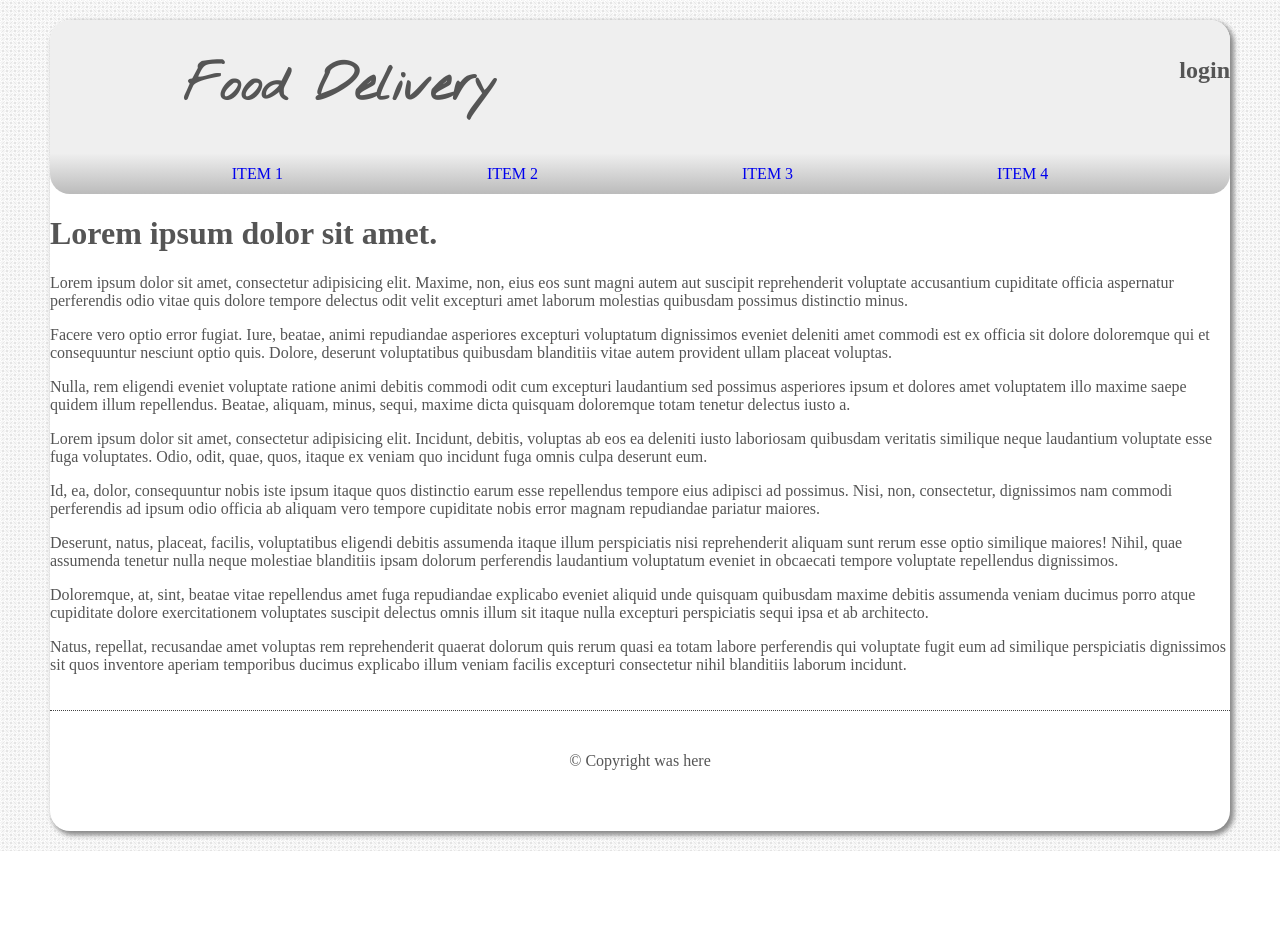
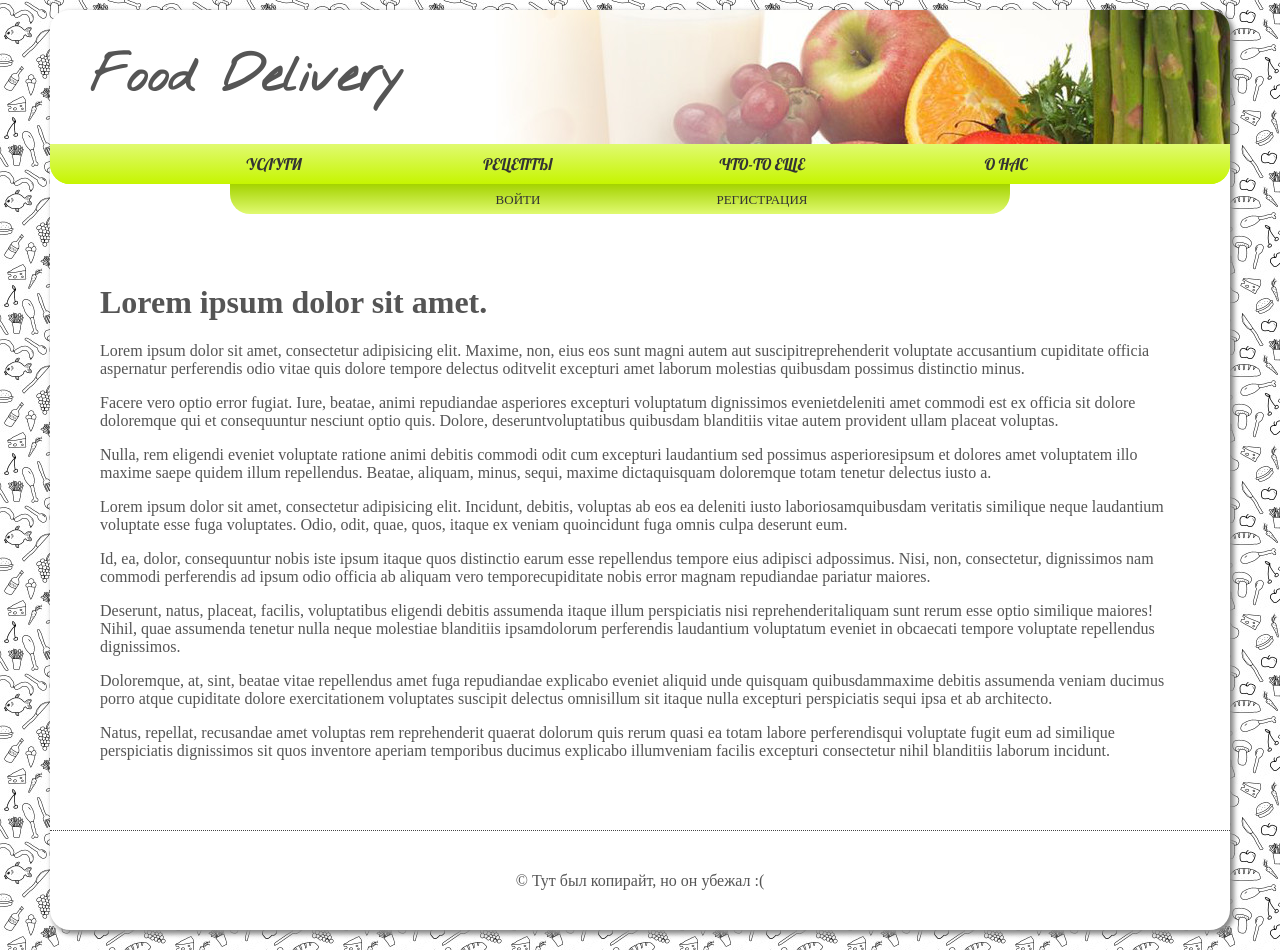
Before and after one commit to Nikyu/FoodDelivery, a plain HTML site: page mysite/index.html in a window 1280 px wide. Before the commit the page ends 851 px from the top, so only its background shows below. Drawn offline with Linux system fonts and the light colour scheme.

Commit message:
изменены шрифты, цвета и основной фон

```diff
--- a/mysite/index.html
+++ b/mysite/index.html
@@ -5,45 +5,54 @@
 	<title>Food Delivery</title>
 	<link rel="stylesheet" type="text/css" href="style.css">
 	<link href='http://fonts.googleapis.com/css?family=Nothing+You+Could+Do' rel='stylesheet' type='text/css'>
+	<link href='http://fonts.googleapis.com/css?family=Lobster&subset=latin,cyrillic' rel='stylesheet' type='text/css'>
 </head>
 <body>
 	<div class="container">
 		<div class="row">
-			<div class="header span6">
+			<div class="header span12">
 				<h1>Food Delivery</h1>
 			</div>
-			<div class="login">
-				<h2>login</h2>
+		</div>
+		<div class="row menu">
+			<div class="menu span12">
+				<nav>
+					<ul>
+						<a href="#"><li>услуги</li></a>
+						<a href="#"><li>рецепты</li></a>
+						<a href="#"><li>что-то еще</li></a>
+						<a href="#"><li>о нас</li></a>
+					</ul>
+				</nav>
 			</div>
 		</div>
 		<div class="row">
-			<div class="menu span12">
-				<nav>
-					<ul>
-						<a href="#"><li ><menuitem>Item 1</menuitem></li></a>
-						<a href="#"><li href="#"><menuitem>Item 2</menuitem></li></a>
-						<a href="#"><li href="#"><menuitem>Item 3</menuitem></li></a>
-						<a href="#"><li href="#"><menuitem>Item 4</menuitem></li></a>
-					</ul>
-				</nav>
+			<div class="span8 offset2 login-menu">
+				<ul>
+					<a href="#"><li>войти</li></a>
+					<a href="#"><li>регистрация</li></a>
+				</ul>
 			</div>
-			<div class="row">
-				<div class="content span12">
+			<div class="offset2"></div>
+		</div>
+		<div class="row">
+			<div class="span12">
+				<div class="main-content">
 					<h1>Lorem ipsum dolor sit amet.</h1>
-					<p>Lorem ipsum dolor sit amet, consectetur adipisicing elit. Maxime, non, eius eos sunt magni autem aut suscipit reprehenderit voluptate accusantium cupiditate officia aspernatur perferendis odio vitae quis dolore tempore delectus odit velit excepturi amet laborum molestias quibusdam possimus distinctio minus.</p>
-					<p>Facere vero optio error fugiat. Iure, beatae, animi repudiandae asperiores excepturi voluptatum dignissimos eveniet deleniti amet commodi est ex officia sit dolore doloremque qui et consequuntur nesciunt optio quis. Dolore, deserunt voluptatibus quibusdam blanditiis vitae autem provident ullam placeat voluptas.</p>
-					<p>Nulla, rem eligendi eveniet voluptate ratione animi debitis commodi odit cum excepturi laudantium sed possimus asperiores ipsum et dolores amet voluptatem illo maxime saepe quidem illum repellendus. Beatae, aliquam, minus, sequi, maxime dicta quisquam doloremque totam tenetur delectus iusto a.</p>
-					<p>Lorem ipsum dolor sit amet, consectetur adipisicing elit. Incidunt, debitis, voluptas ab eos ea deleniti iusto laboriosam quibusdam veritatis similique neque laudantium voluptate esse fuga voluptates. Odio, odit, quae, quos, itaque ex veniam quo incidunt fuga omnis culpa deserunt eum.</p>
-					<p>Id, ea, dolor, consequuntur nobis iste ipsum itaque quos distinctio earum esse repellendus tempore eius adipisci ad possimus. Nisi, non, consectetur, dignissimos nam commodi perferendis ad ipsum odio officia ab aliquam vero tempore cupiditate nobis error magnam repudiandae pariatur maiores.</p>
-					<p>Deserunt, natus, placeat, facilis, voluptatibus eligendi debitis assumenda itaque illum perspiciatis nisi reprehenderit aliquam sunt rerum esse optio similique maiores! Nihil, quae assumenda tenetur nulla neque molestiae blanditiis ipsam dolorum perferendis laudantium voluptatum eveniet in obcaecati tempore voluptate repellendus dignissimos.</p>
-					<p>Doloremque, at, sint, beatae vitae repellendus amet fuga repudiandae explicabo eveniet aliquid unde quisquam quibusdam maxime debitis assumenda veniam ducimus porro atque cupiditate dolore exercitationem voluptates suscipit delectus omnis illum sit itaque nulla excepturi perspiciatis sequi ipsa et ab architecto.</p>
-					<p>Natus, repellat, recusandae amet voluptas rem reprehenderit quaerat dolorum quis rerum quasi ea totam labore perferendis qui voluptate fugit eum ad similique perspiciatis dignissimos sit quos inventore aperiam temporibus ducimus explicabo illum veniam facilis excepturi consectetur nihil blanditiis laborum incidunt.</p>
+					<p>Lorem ipsum dolor sit amet, consectetur adipisicing elit. Maxime, non, eius eos sunt magni autem aut suscipitreprehenderit voluptate accusantium cupiditate officia aspernatur perferendis odio vitae quis dolore tempore delectus oditvelit excepturi amet laborum molestias quibusdam possimus distinctio minus.</p>
+					<p>Facere vero optio error fugiat. Iure, beatae, animi repudiandae asperiores excepturi voluptatum dignissimos evenietdeleniti amet commodi est ex officia sit dolore doloremque qui et consequuntur nesciunt optio quis. Dolore, deseruntvoluptatibus quibusdam blanditiis vitae autem provident ullam placeat voluptas.</p>
+					<p>Nulla, rem eligendi eveniet voluptate ratione animi debitis commodi odit cum excepturi laudantium sed possimus asperioresipsum et dolores amet voluptatem illo maxime saepe quidem illum repellendus. Beatae, aliquam, minus, sequi, maxime dictaquisquam doloremque totam tenetur delectus iusto a.</p>
+					<p>Lorem ipsum dolor sit amet, consectetur adipisicing elit. Incidunt, debitis, voluptas ab eos ea deleniti iusto laboriosamquibusdam veritatis similique neque laudantium voluptate esse fuga voluptates. Odio, odit, quae, quos, itaque ex veniam quoincidunt fuga omnis culpa deserunt eum.</p>
+					<p>Id, ea, dolor, consequuntur nobis iste ipsum itaque quos distinctio earum esse repellendus tempore eius adipisci adpossimus. Nisi, non, consectetur, dignissimos nam commodi perferendis ad ipsum odio officia ab aliquam vero temporecupiditate nobis error magnam repudiandae pariatur maiores.</p>
+					<p>Deserunt, natus, placeat, facilis, voluptatibus eligendi debitis assumenda itaque illum perspiciatis nisi reprehenderitaliquam sunt rerum esse optio similique maiores! Nihil, quae assumenda tenetur nulla neque molestiae blanditiis ipsamdolorum perferendis laudantium voluptatum eveniet in obcaecati tempore voluptate repellendus dignissimos.</p>
+					<p>Doloremque, at, sint, beatae vitae repellendus amet fuga repudiandae explicabo eveniet aliquid unde quisquam quibusdammaxime debitis assumenda veniam ducimus porro atque cupiditate dolore exercitationem voluptates suscipit delectus omnisillum sit itaque nulla excepturi perspiciatis sequi ipsa et ab architecto.</p>
+					<p>Natus, repellat, recusandae amet voluptas rem reprehenderit quaerat dolorum quis rerum quasi ea totam labore perferendisqui voluptate fugit eum ad similique perspiciatis dignissimos sit quos inventore aperiam temporibus ducimus explicabo illumveniam facilis excepturi consectetur nihil blanditiis laborum incidunt.</p>
 				</div>
 			</div>
-			<div class="row">
-				<div class="footer span12">
-					<div class="cright"> &copy Copyright was here</div>
-				</div>
+		</div>
+		<div class="row">
+			<div class="footer span12">
+				<div class="cright"> &copy Тут был копирайт, но он убежал :(</div>
 			</div>
 		</div>
 	</div>
--- a/mysite/style.css
+++ b/mysite/style.css
@@ -1,13 +1,13 @@
 body {
 	width: 1200px;
 	font-family: "Times New Roman", Arial;
-	background-image: url("img/p5.png");
+	background-image: url("img/mainbg.jpg");
 	color: #555;
 	margin: 10px auto;
 }
 
 * {
-	box-sizing: border-box: ;
+	box-sizing: border-box;
 }
 /*CSS Grid =====================================*/
 
@@ -75,30 +75,33 @@ a{
 /*CSS main style =====================================*/
 
 .header {
-	text-align: center;
 	font-family: 'Nothing You Could Do', cursive;
 }
 
 .header h1 {
+	margin-left: 40px;
 	font-size: 50px;
+	color: #555;
 }
 
-.login {
-	text-align: right;
-	line-height: 100px;
+
+.container .row:first-child {
+	background-color: #FFF;
+	border-radius: 20px 20px 0px 0px;
+	margin-bottom: 0px;
+	background-image: url("img/headerimage2.jpg");
+	background-repeat: no-repeat;
+	background-position: right;
 }
 
-.container .row:first-child {
-	background-color: #EFEFEF;
-	border-radius: 20px 20px 0px 0px;
-	margin-bottom: 0px;
-}
+/* Menu styles ===================================*/
 
 .menu {
 	text-align: center;
 	background-color: #EEE;
-	background-image: linear-gradient(to top, #BBB, #EEE);
+	background-image: linear-gradient(to top, #c6f500, #e0fa71);
     border-radius: 0px 0px 20px 20px;
+    margin-bottom: 0px;
 }
 
 .menu nav ul {
@@ -109,28 +112,62 @@ a{
 	padding: 0px;
 }
 
-.menu nav ul li {
+.menu nav ul a li {
 	display: inline-block;
-	margin: 0px;
 	padding: 0px;
     height: 40px;
+	text-transform: uppercase;
+	margin:0px auto;
+    width: 240px;
+	color: #333;
+	font-family: 'Lobster', sans-serif;
 }
 
-.menu nav ul li:hover {
+.menu nav ul a li:hover {
 	background-color: #EEE;
-	background-image: linear-gradient(to bottom, #EEE, #FFF);
+	background-image: linear-gradient(to bottom, #c6f500, #e0fa71);
 }
 
 a:focus {
     outline: none;
 }
 
-.menu nav ul li menuitem {
-	text-decoration: none;
-	text-transform: uppercase;
-	margin:0px 100px;
+.login-menu {
+	border-radius: 0px 0px 20px 20px;
+	background-image: linear-gradient(to bottom, #a4d300, #e0fa71);
+	text-align: center;
+	height: 30px;
+	line-height: 30px;
 }
 
+.login-menu ul {
+	list-style-type: none;
+	margin: 0px auto;
+}
+
+.login-menu ul a li {
+	display: inline-block;
+	padding: 0px;
+	text-transform: uppercase;
+	margin:0px auto;
+    width: 240px;
+    color: #333;
+    font-size: 13px;
+}
+
+.login-menu ul a li:hover{
+	background-color: #EEE;
+	background-image: linear-gradient(to bottom, #a4d300, #f4ffa6);
+}
+
+/* Content styles ================================*/
+
+.main-content {
+	margin: 50px;
+
+}
+
+/* Footer styles ===============================*/
 .cright {
 	height: 100px;
 	line-height: 100px;
```
Also changed, not shown: mysite/img/Dish1.png (deleted), mysite/img/headerimage2.jpg (added), mysite/img/headerimage3.jpg (deleted), mysite/img/mainbg.jpg (added), mysite/img/p5.png (deleted).
